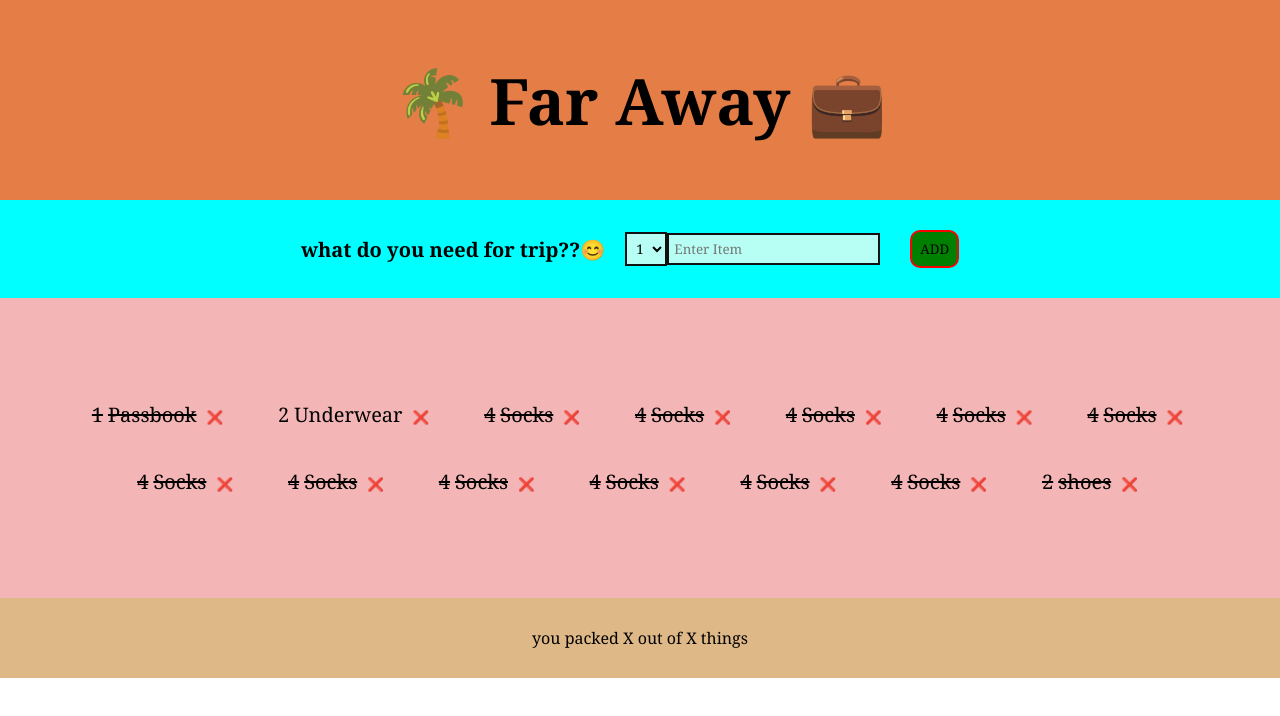
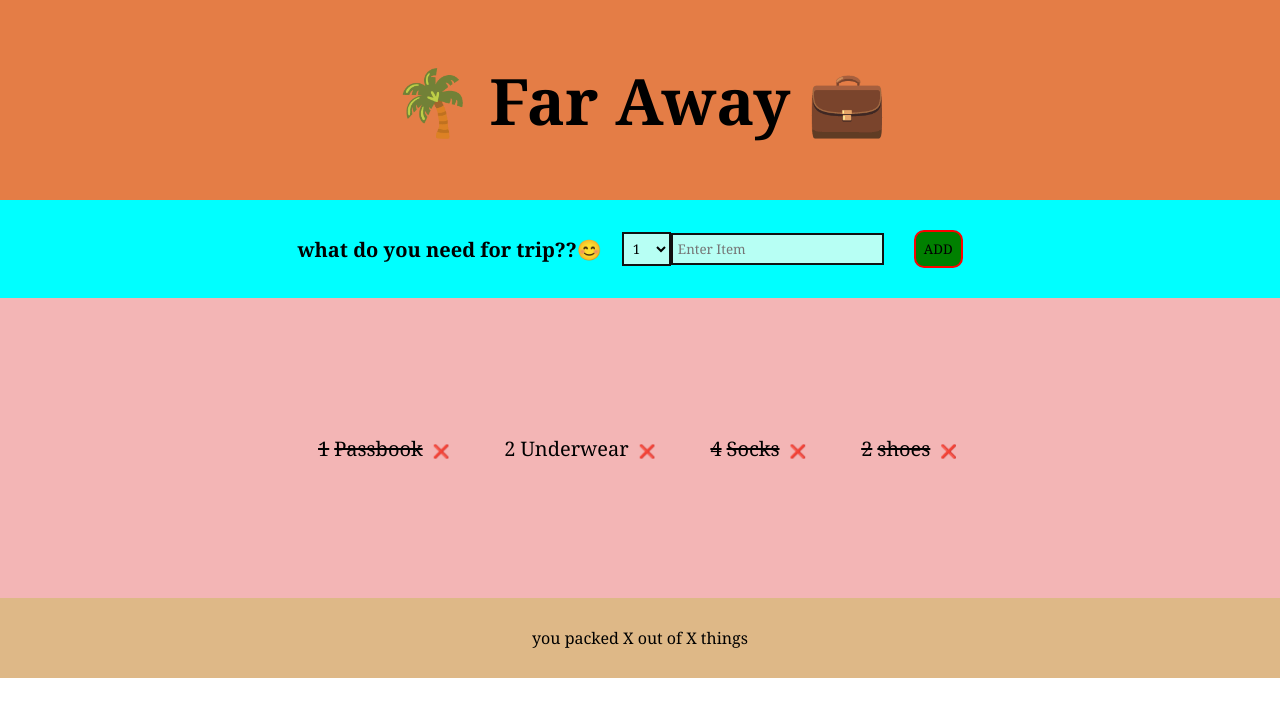
Before and after one commit to MatsagarVishal/far-away, a React (Create React App) app: page / in a window 1280 px wide. Shown: the top 716 px of the page. Built offline with nearby package versions, Linux system fonts and the light colour scheme; the HTML template or start-up script is replaced by a standard one.

Commit message:
Removed error related to unique key inside listOFItems and the array of option inside the form

```diff
--- a/public/index.html
+++ b/public/index.html
@@ -11,7 +11,7 @@
     />
     <link rel="apple-touch-icon" href="%PUBLIC_URL%/logo192.png" />
 
-    <link rel="manifest" href="%PUBLIC_URL%/manifest.json" />
+    <!-- <link rel="manifest" href="%PUBLIC_URL%/manifest.json" /> -->
 
     <title>React App</title>
   </head>
--- a/src/components/Form.js
+++ b/src/components/Form.js
@@ -1,20 +1,30 @@
+import { useState } from "react";
+
 export default function Form() {
+  const [discription, setDiscription] = useState("");
+
+  function handleSubmit(e) {
+    e.preventDefault();
+    console.log(e.target.itemName.value);
+  }
+
   return (
-    <div
-      className="form"
-      onSubmit={(e) => {
-        e.preventDefault();
-        console.log(e.target.itemName.value);
-      }}
-    >
+    <div className="form" onSubmit={(e) => handleSubmit(e)}>
       <span>what do you need for trip??😊</span>
       <form>
         <select>
-          <option value="1" key="">
-            1
-          </option>
+          {Array.from({ length: 20 }, (_, i) => i + 1).map((num) => (
+            <option value={num} key={num}>
+              {num}
+            </option>
+          ))}
         </select>
-        <input type="text" placeholder="Enter Item" name="itemName" value="" />
+        <input
+          type="text"
+          placeholder="Enter Item"
+          onChange={(e) => {setDiscription(e.target.value)}}
+          value={discription}
+        />
         <button type="submit">Add</button>
       </form>
     </div>
--- a/src/components/ListItems.js
+++ b/src/components/ListItems.js
@@ -1,16 +1,6 @@
 const listOfItems = [
   { id: 1, discription: "Passbook", quantity: 1, isPacked: true },
   { id: 2, discription: "Underwear", quantity: 2, isPacked: false },
-  { id: 3, discription: "Socks", quantity: 4, isPacked: true },
-  { id: 3, discription: "Socks", quantity: 4, isPacked: true },
-  { id: 3, discription: "Socks", quantity: 4, isPacked: true },
-  { id: 3, discription: "Socks", quantity: 4, isPacked: true },
-  { id: 3, discription: "Socks", quantity: 4, isPacked: true },
-  { id: 3, discription: "Socks", quantity: 4, isPacked: true },
-  { id: 3, discription: "Socks", quantity: 4, isPacked: true },
-  { id: 3, discription: "Socks", quantity: 4, isPacked: true },
-  { id: 3, discription: "Socks", quantity: 4, isPacked: true },
-  { id: 3, discription: "Socks", quantity: 4, isPacked: true },
   { id: 3, discription: "Socks", quantity: 4, isPacked: true },
   { id: 4, discription: "shoes", quantity: 2, isPacked: true },
 ];
@@ -20,7 +10,7 @@ export default function ListItems() {
     <div className="items">
       <ul>
         {listOfItems.map((item) => {
-          return <Item item={item} id={item.id} />;
+          return <Item item={item} key={item.id} />;
         })}
       </ul>
     </div>
```
